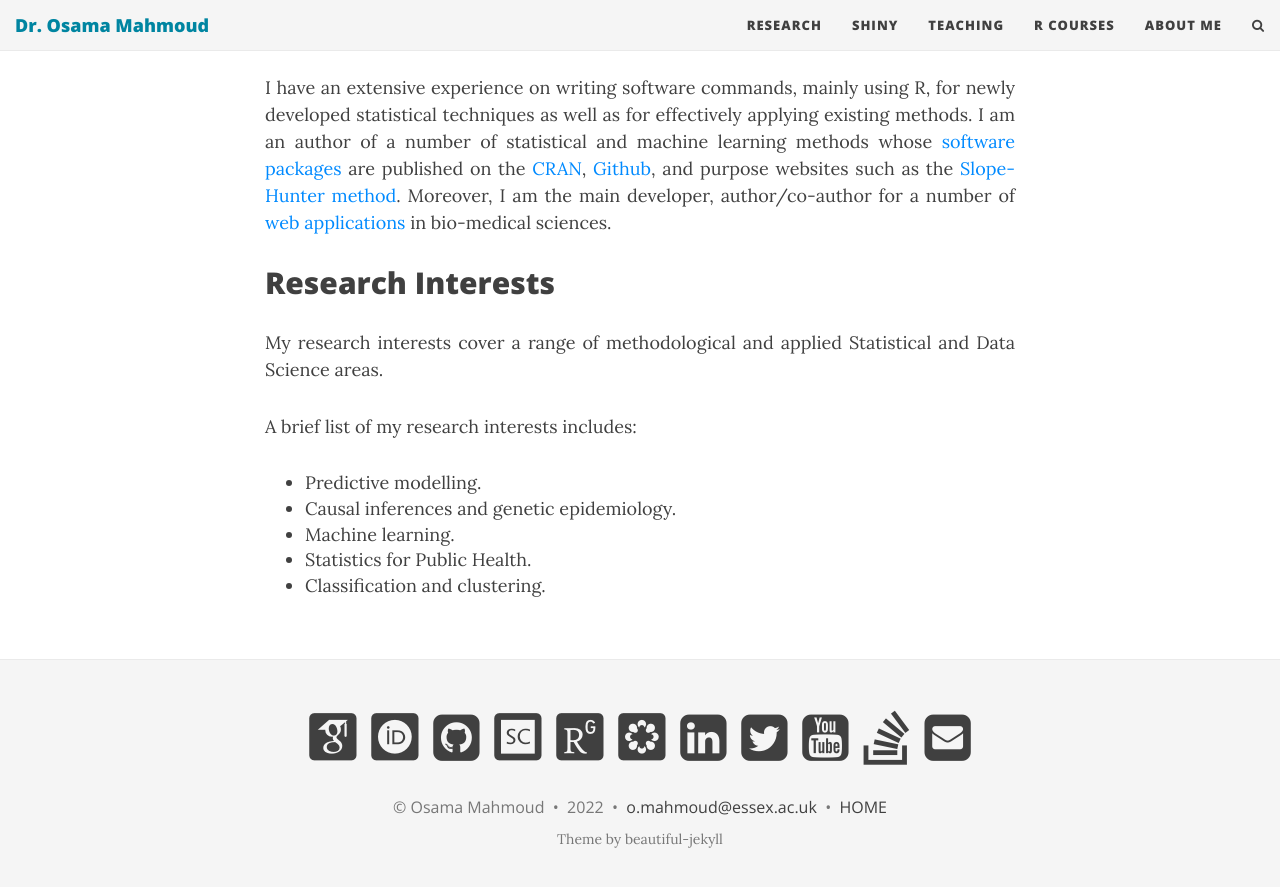
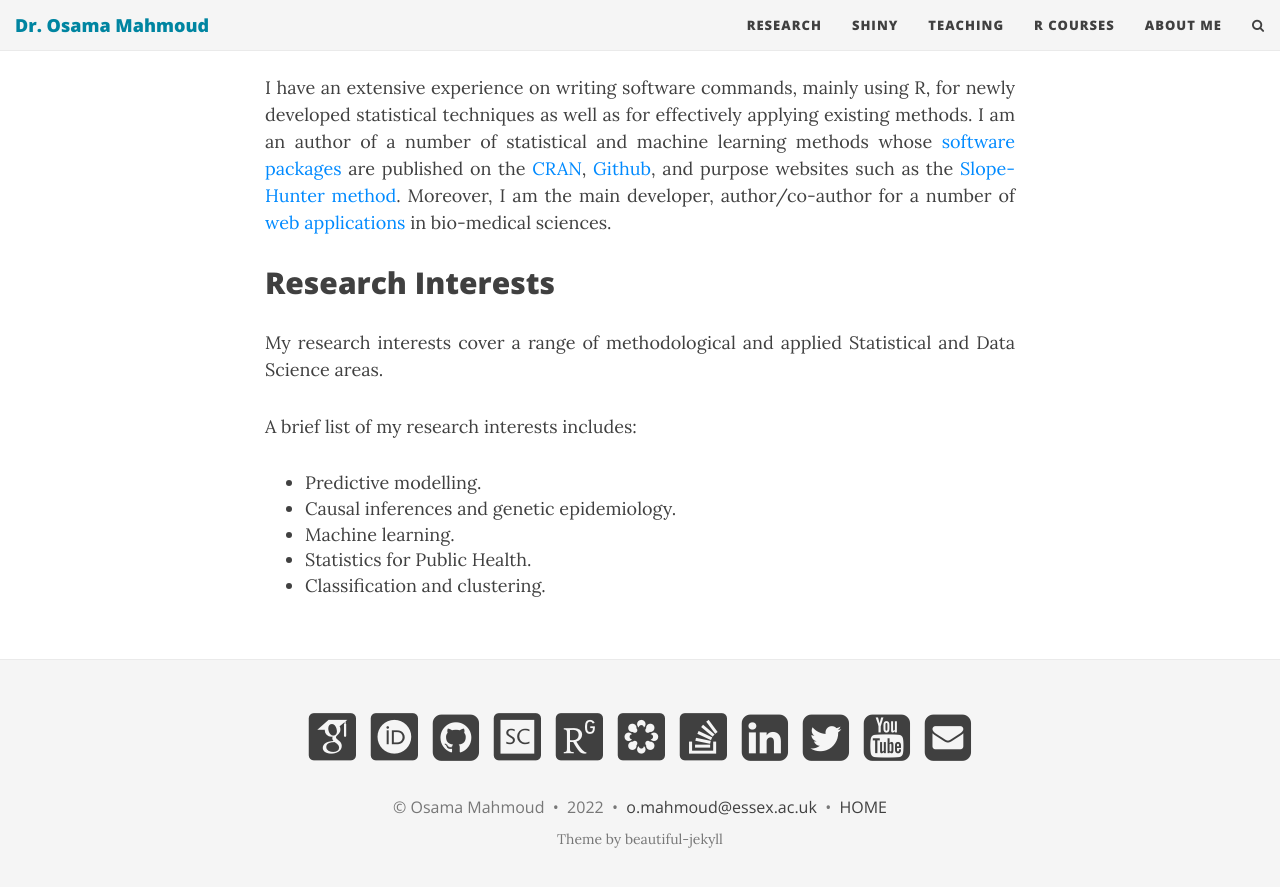
Before and after one commit to Osmahmoud/Osmahmoud.github.io, a Jekyll site: the page built from index.md, in a window 1280 px wide and 900 px high, scrolled down 1662 px. Shown: the top 887 px of the window. Built offline with Jekyll 4.4.1, drawn with Linux system fonts in a browser that asks for light colours; nearby versions of some CDN libraries; some web fonts are replaced.

Commit message:
stakeoverflow-square added to footer

```diff
--- a/_includes/footer.html
+++ b/_includes/footer.html
@@ -1,4 +1,6 @@
-<!-- Amended by Osama Mahmoud - to include 'academicons' along-with 'Font Awesome' -->
+<!-- Amended by Osama Mahmoud - to include 'academicons' (https://jpswalsh.github.io/academicons/)
+along-with 'Font Awesome' -->
+
 <footer>
   <div class="container beautiful-jekyll-footer">
     <div class="row">
@@ -46,6 +48,13 @@
             </a>
           </li>
           {% endif %}
+          {% if site.author.stackoverflow and site.footer-links-active.stackoverflow %}
+          <li>
+            <a href="https://stackoverflow.com/users/{{ site.author.stackoverflow }}" title="Stack Overflow">
+              <i class="ai ai-stackoverflow-square fa-3x"></i>
+            </a>
+          </li>
+          {% endif %}
           {% if site.author.linkedin and site.footer-links-active.linkedin %}
           <li>
             <a href="https://linkedin.com/in/{{ site.author.linkedin }}" title="LinkedIn">
@@ -64,13 +73,6 @@
           <li>
             <a href="https://www.youtube.com/{{ site.author.youtube }}" title="YouTube">
               <i class="fa fa-youtube-square fa-3x"></i>
-            </a>
-          </li>
-          {% endif %}
-          {% if site.author.stackoverflow and site.footer-links-active.stackoverflow %}
-          <li>
-            <a href="https://stackoverflow.com/users/{{ site.author.stackoverflow }}" title="Stack Overflow">
-              <i class="fa fa-stack-overflow fa-3x"></i>
             </a>
           </li>
           {% endif %}
```
Also changed, not shown: 1 other file.
